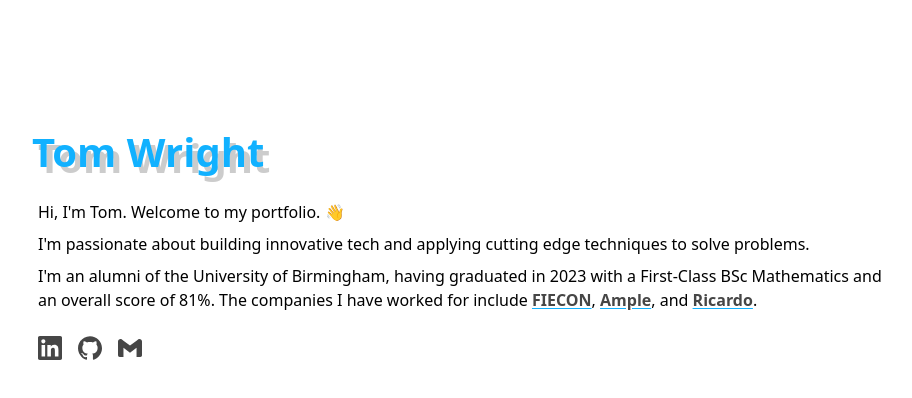
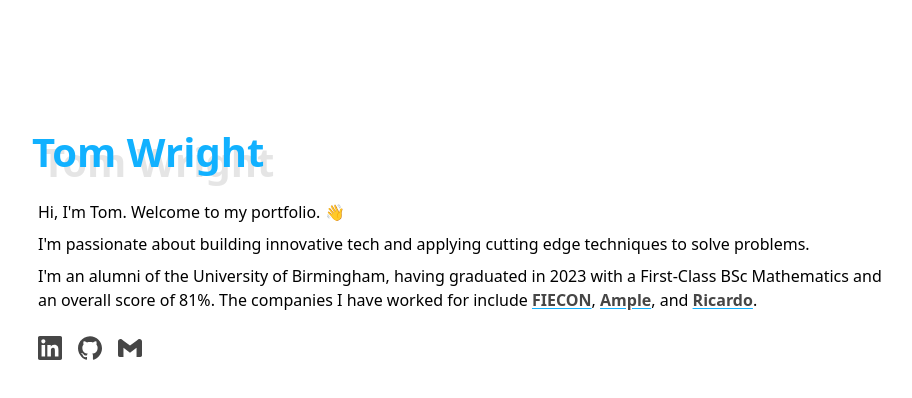
Before and after one commit to wrightom/toms-portfolio, a React (Vite) app: page / in a window 1280 px wide. In both pictures the pointer is over the element "Tom Wright". Shown: the top 398 px of the page, without its empty margins (174-1086 px from the left). Built offline with nearby package versions, Linux system fonts and the light colour scheme.

Commit message:
Even better shadow

```diff
--- a/src/index.css
+++ b/src/index.css
@@ -65,10 +65,10 @@ h1 {
 .title:hover {
     color: var(--theme-blue);
     transform: translate(-6px, -6px);
-    text-shadow: 6px 6px 0px rgb(0,0,0,0.2);
+    text-shadow: 10px 10px 0px rgb(0,0,0,0.1);
 }
 
-/* .title:hover::before {
+.title:hover::before {
     opacity: 1;
     transform: translate(50px, 50px);
-} */
+}
```
